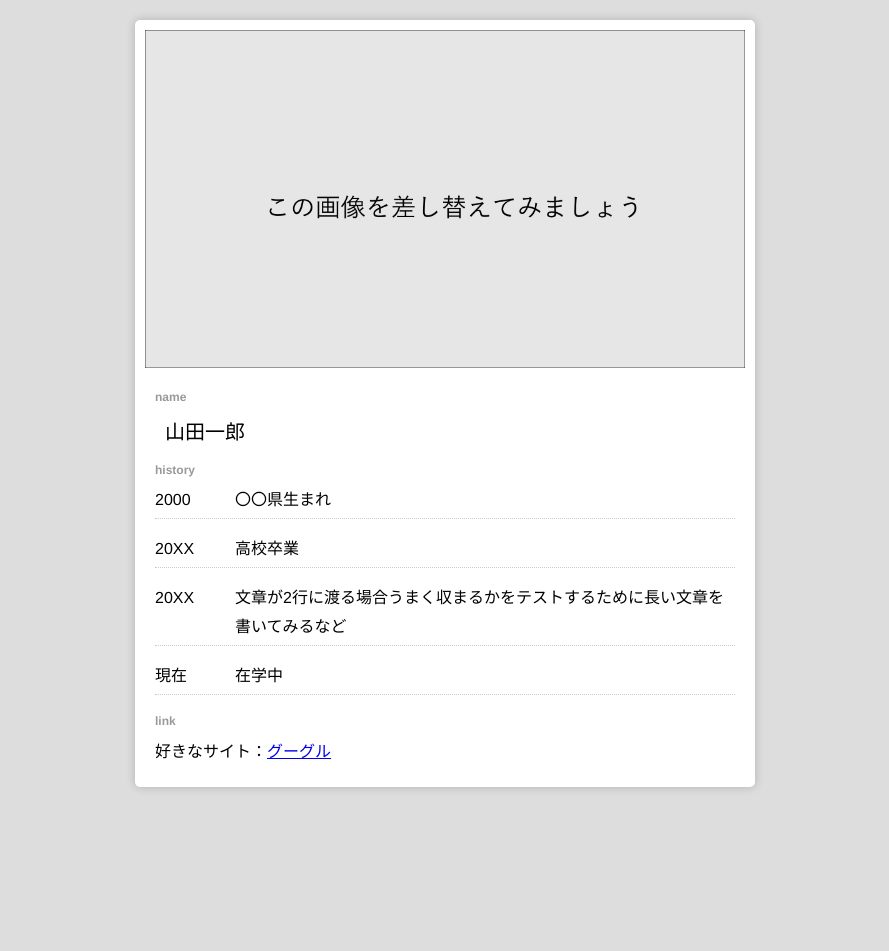
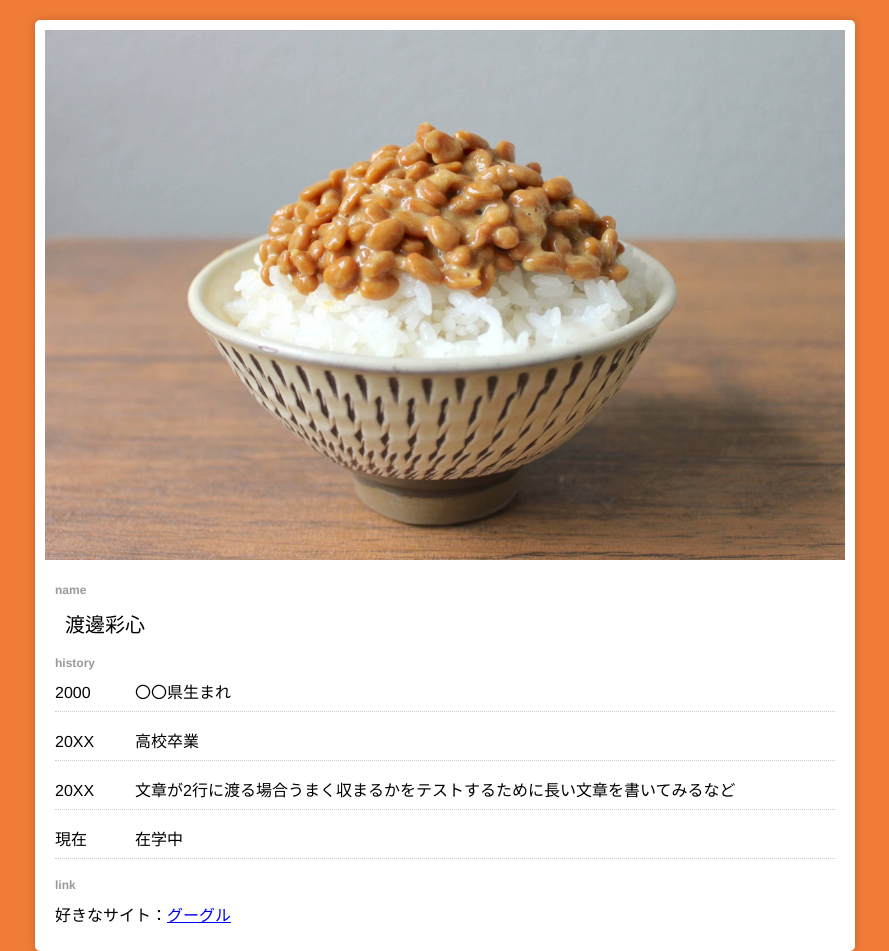
Before and after one commit to KUAD-XtechDesign/simple-page2023-at202375, a plain HTML site: page index.html in a window 1280 px wide. Shown: the top 951 px of the page, without its empty margins (195-1084 px from the left). Before the commit the page ends 807 px from the top, so only its background shows below. Drawn offline with Linux system fonts and the light colour scheme.

Commit message:
デザイン変更

```diff
--- a/index.html
+++ b/index.html
@@ -13,13 +13,13 @@
 
       <!-- 画像 -->
       <div id="card">
-        <img src="./images/card.jpg" alt="カード">
+        <img src="./images/納豆.jpg" alt="カード">
       </div>
 
       <!-- 個人情報なので注意 -->
       <div class="profile">
         <h2 class="title">name</h2>
-        <h1 class="name">山田一郎</h1>
+        <h1 class="name">渡邊彩心</h1>
 
         <h2 class="title">history</h2>
         <ul class="history_list">
--- a/style.css
+++ b/style.css
@@ -2,7 +2,7 @@ body{
   font-family: "Helvetica Neue",Arial,"Hiragino Kaku Gothic ProN","Hiragino Sans",Meiryo,sans-serif;
   margin: 0;
   padding: 20px;
-  background-color: #ddd;
+  background-color: #f17c38;
   line-height: 1.8;
 }
 
@@ -19,7 +19,7 @@ img{
 }
 
 .wrapper{
-  max-width: 600px;
+  max-width: 800px;
   margin: 0 auto;
   background-color: #fff;
   padding: 10px;
```
Also changed, not shown: images/納豆.jpg (added).
